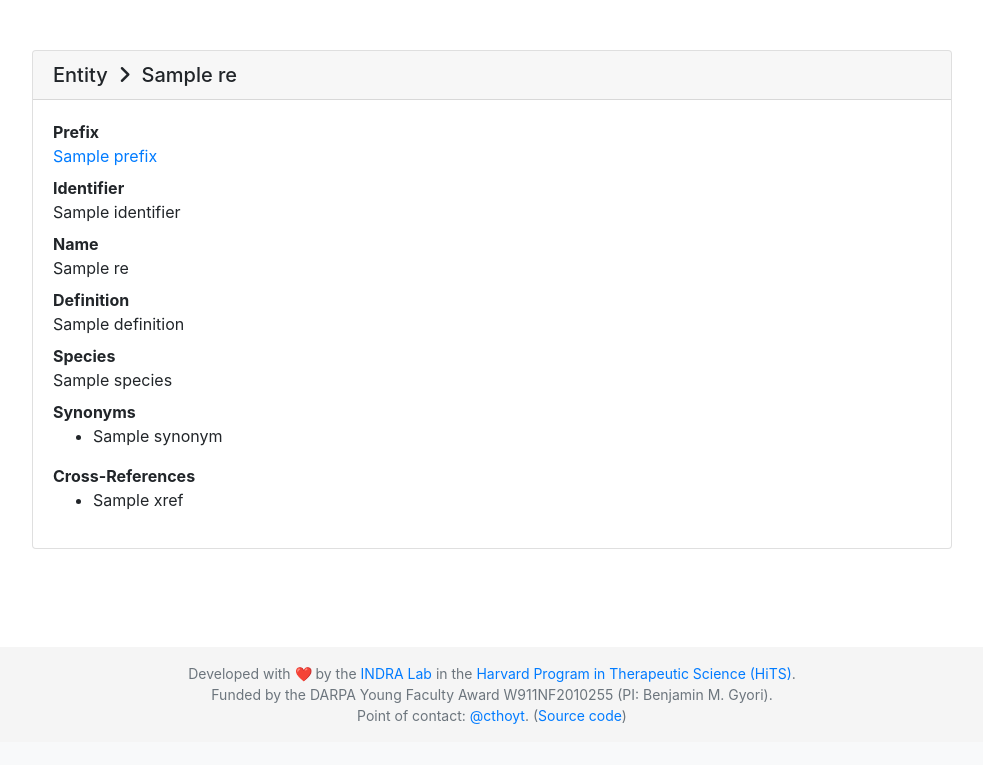
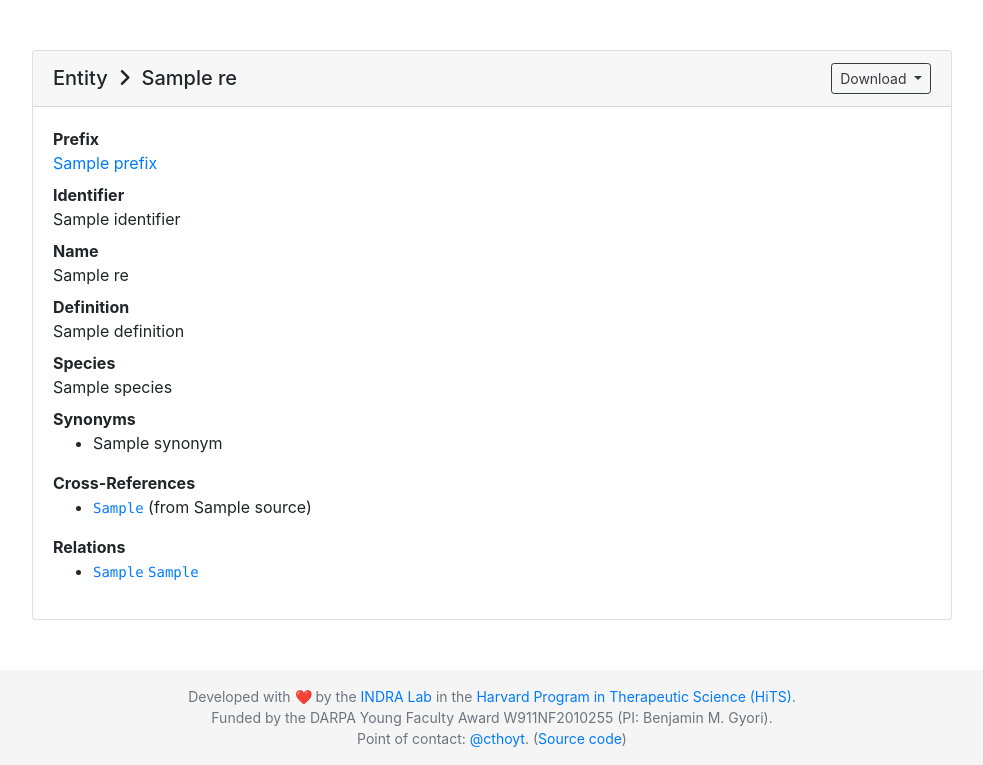
Before and after one commit to biopragmatics/biolookup, a Python web app: template src/biolookup/app/templates/entity.html in a window 1280 px wide. Shown: the part 58-823 px from the top of the page, without its empty margins (148-1131 px from the left). Before the commit the page ends 782 px from the top, so only its background shows below. Run offline with Jinja, Linux system fonts and the light colour scheme; the template is opened without the code that fills it: most values are stand-ins (such as "Sample title", 1, 10 or a date in 2020); some libraries are stand-ins or nearby versions.

Commit message:
Update entity page

```diff
--- a/src/biolookup/app/templates/entity.html
+++ b/src/biolookup/app/templates/entity.html
@@ -2,9 +2,38 @@
 
 {% block title %}{{ res.name }}{% endblock %}
 
+{% macro code_curie(prefix, identifier) -%}
+    <a href="{{ bioregistry.get_link(prefix, identifier) }}">
+        <code>{{ bioregistry.curie_to_str(prefix, identifier) }}</code>
+    </a>
+{% endmacro %}
+
 {% block container %}
     <div class="card">
-        <h5 class="card-header">Entity&nbsp;&nbsp;<i class="fas fa-angle-right"></i>&nbsp;&nbsp;{{ res.name }}</h5>
+        <div class="card-header">
+            <div class="row align-items-center">
+                <div class="col-8">
+                    <h5 style="margin: 0">
+                        Entity&nbsp;&nbsp;<i class="fas fa-angle-right"></i>&nbsp;&nbsp;{{ res.name }}
+                    </h5>
+                </div>
+                <div class="col-4 text-right">
+                    <div class="dropdown">
+                        <button class="btn btn-sm btn-outline-dark dropdown-toggle" type="button"
+                                id="dropdownMenuButton" data-toggle="dropdown" aria-haspopup="true"
+                                aria-expanded="false">
+                            Download
+                        </button>
+                        <div class="dropdown-menu" aria-labelledby="dropdownMenuButton">
+                            <a class="dropdown-item"
+                               href="{{ url_for('biolookup.lookup', curie=bioregistry.curie_to_str(res.prefix, res.identifier) ) }}">
+                                JSON <i class="fas fa-download"></i>
+                            </a>
+                        </div>
+                    </div>
+                </div>
+            </div>
+        </div>
         <div class="card-body">
             <dl>
                 <dt>Prefix</dt>
@@ -36,7 +65,23 @@
                     <dd>
                         <ul>
                             {% for xref in res.xrefs %}
-                                <li>{{ xref }}</li>
+                                <li>
+                                    {{ code_curie(xref["xref_prefix"], xref["xref_identifier"]) }}
+                                    (from {{ xref["source"] }})
+                                </li>
+                            {% endfor %}
+                        </ul>
+                    </dd>
+                {% endif %}
+                {% if res.relations %}
+                    <dt>Relations</dt>
+                    <dd>
+                        <ul>
+                            {% for relation in res.relations %}
+                                <li>
+                                    {{ code_curie(relation["relation_prefix"], relation["relation_identifier"]) }}
+                                    {{ code_curie(relation["target_prefix"], relation["target_identifier"]) }}
+                                </li>
                             {% endfor %}
                         </ul>
                     </dd>
--- a/src/biolookup/app/wsgi.py
+++ b/src/biolookup/app/wsgi.py
@@ -192,6 +192,9 @@ def get_app_from_backend(backend: Backend) -> Flask:
     app.register_blueprint(ui)
     app.register_blueprint(biolookup_blueprint, url_prefix="/api")
 
+    # Make bioregistry available in all jinja templates
+    app.jinja_env.globals.update(bioregistry=bioregistry)
+
     @app.before_first_request
     def _before_first_request():
         logger.info("before_first_request")
```
Also changed, not shown: src/biolookup/app/templates/home.html (+9 -9 lines), src/biolookup/app/templates/meta/about.html (+0 -8 lines).
